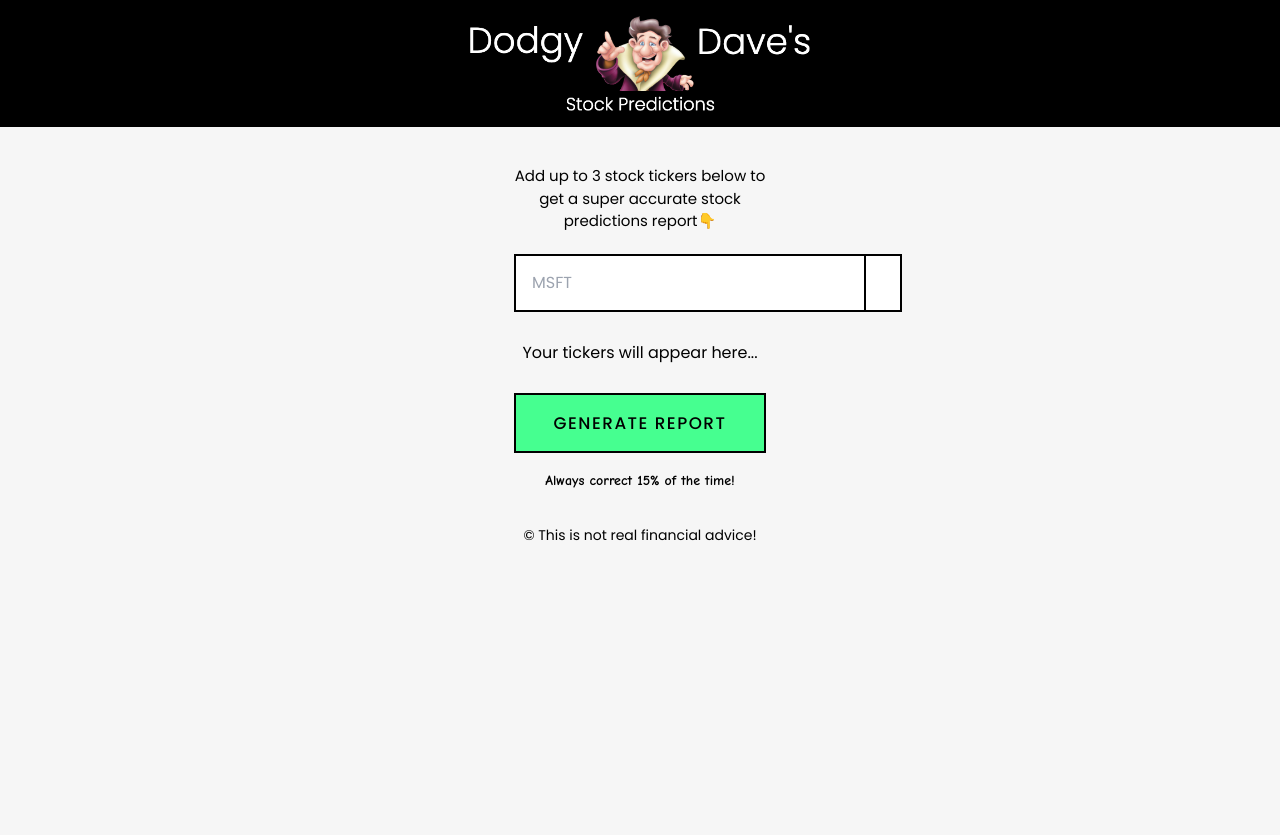
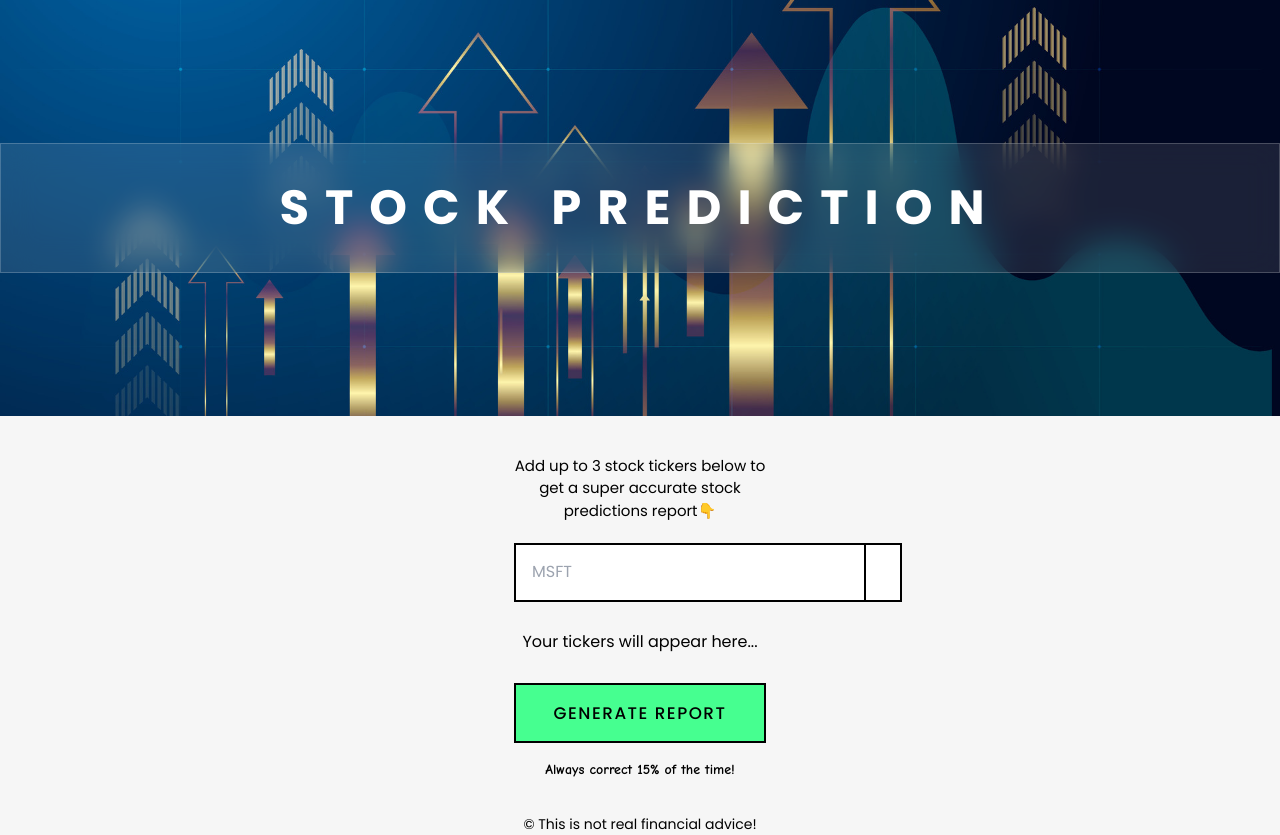
Before and after one commit to PhucDNUrani/stock-prediction, a website built with Vite: page index.html in a window 1280 px wide. Before the commit the page ends 800 px from the top, so only its background shows below. Built offline with nearby package versions, Linux system fonts and the light colour scheme.

Commit message:
Fix banner

```diff
--- a/index.html
+++ b/index.html
@@ -1,7 +1,7 @@
 <!DOCTYPE html>
 <html>
 	<head>
-		<title>Dodgy Dave's Stock Predictions</title>
+		<title>Stock Predictions</title>
 		<script src="https://cdn.tailwindcss.com"></script>
 		<link rel="preconnect" href="https://fonts.googleapis.com">
 		<link rel="preconnect" href="https://fonts.gstatic.com" crossorigin>
@@ -11,8 +11,14 @@
 	</head>
 
 	<body class="m-0 p-0 font-['Poppins',sans-serif] bg-[#f6f6f6]">
-		<header class="flex justify-center p-4 bg-black mx-auto my-0">
-			<img src="images/logo-dave-text.png" alt="Dodgy Dave's Stock Predictions" class="w-[340px]">
+		<header class="flex justify-center mx-auto my-0 h-[26rem] relative">
+			<img src="images/stock-banner.jpg" alt="Dodgy Dave's Stock Predictions" class="w-full object-cover">
+			<div class="w-full absolute left-0 right-0 top-1/2 -translate-y-1/2 py-10 px-12 flex items-center justify-center bg-white/10 border border-white/20 backdrop-blur-lg">
+				<p class="text-5xl text-white font-bold tracking-[1rem]
+				">
+					STOCK PREDICTION
+				</p>
+			</div>
 		</header>
 		<main class="flex justify-center">
 			<section class="action-panel leading-[1.4em] flex h-[350px] flex-col justify-around items-center my-[1.5em] mx-[2em]">
```
Also changed, not shown: images/logo-dave-text.png (deleted), images/stock-banner.jpg (added).
